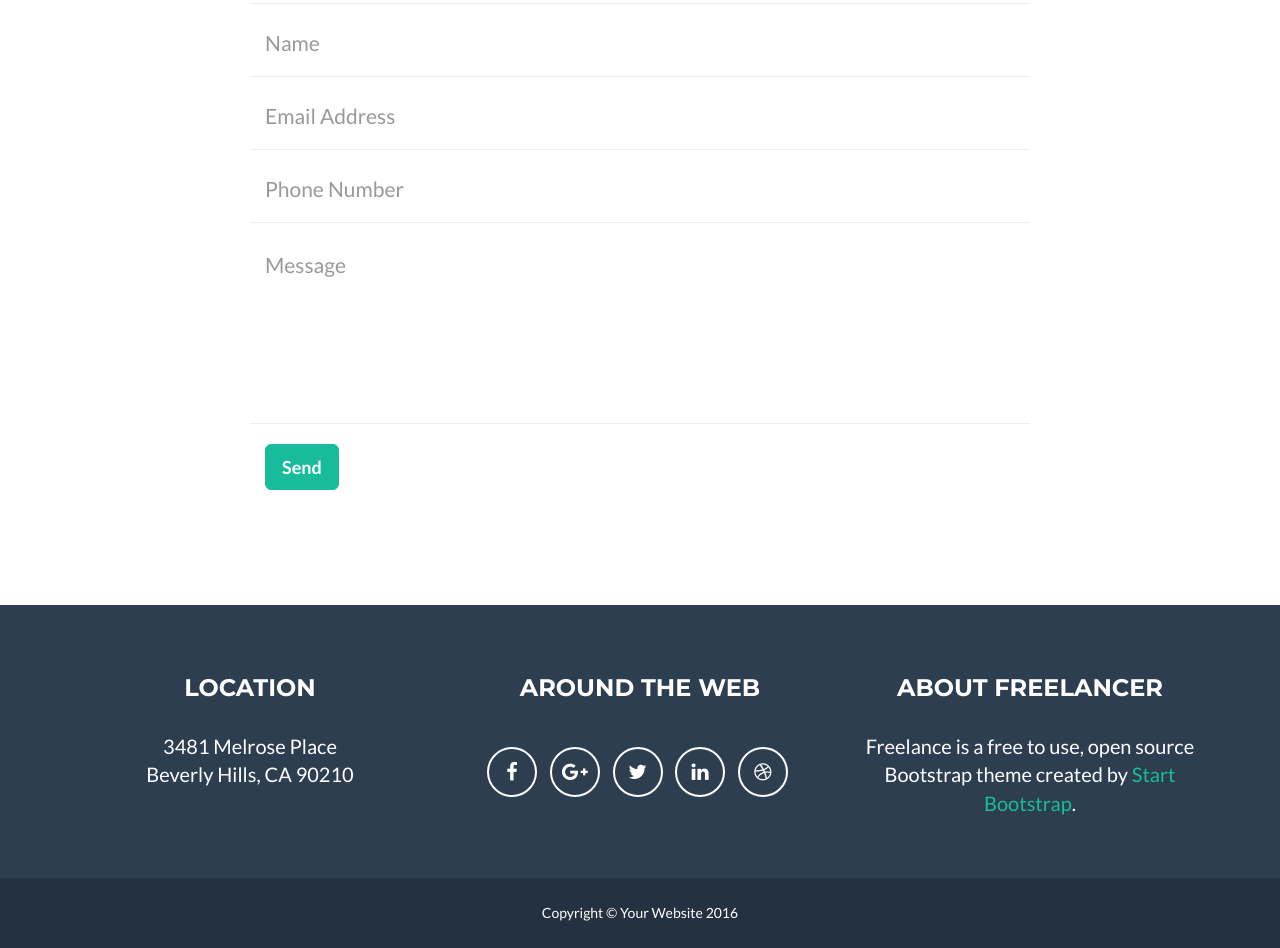
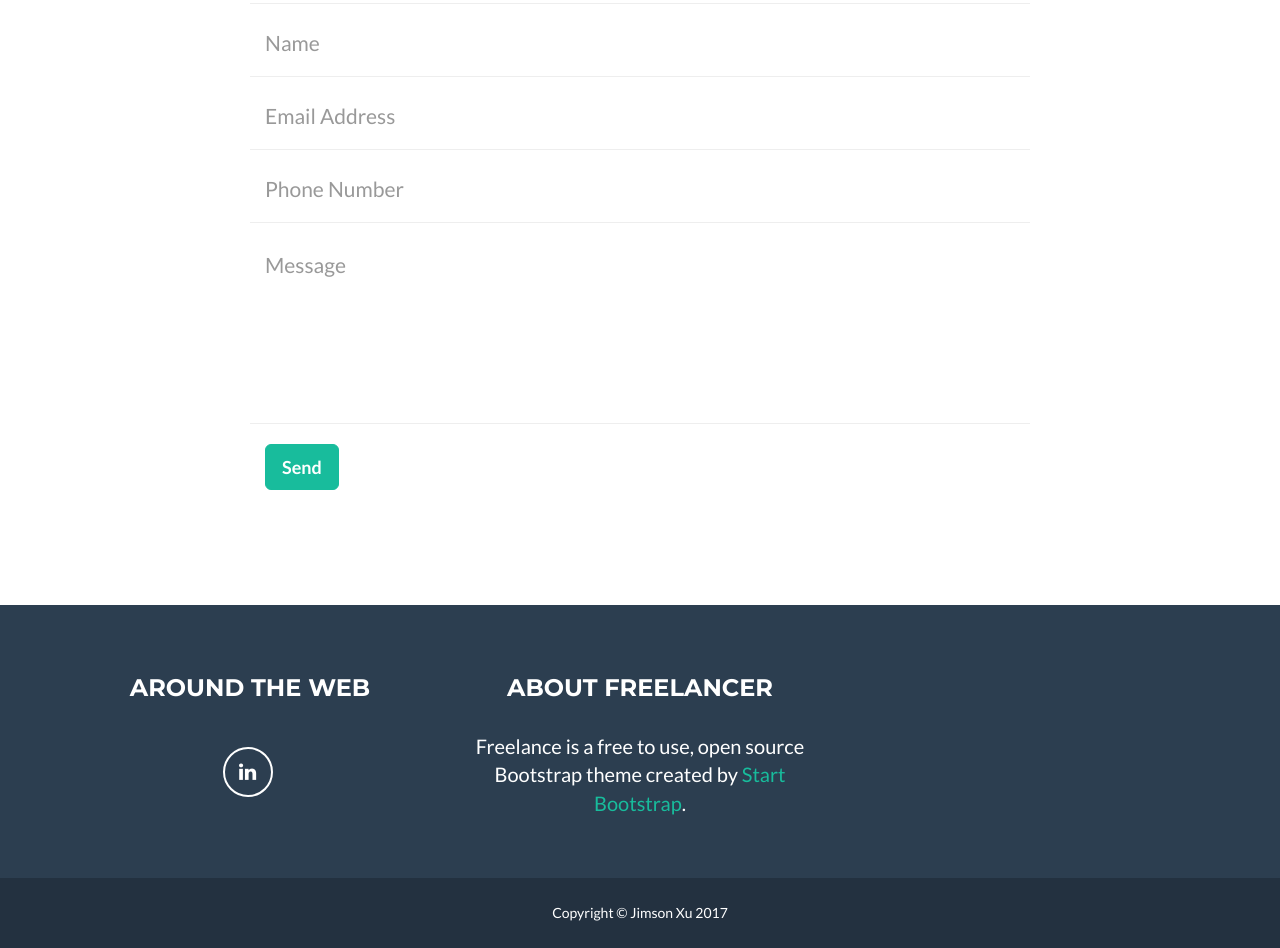
Before and after one commit to jimsonxu/jimsonxu.github.io, a website: page index.html in a window 1280 px wide. Shown: the part 2747-3695 px from the top of the page. Drawn offline with nearby package versions, Linux system fonts and the light colour scheme.

Commit message:
Update footer
Change copyright to my name.
Add a link to my LinkedIn profile.
Remove the location section.

```diff
--- a/index.html
+++ b/index.html
@@ -242,27 +242,10 @@
             <div class="container">
                 <div class="row">
                     <div class="footer-col col-md-4">
-                        <h3>Location</h3>
-                        <p>3481 Melrose Place
-                            <br>Beverly Hills, CA 90210</p>
-                    </div>
-                    <div class="footer-col col-md-4">
                         <h3>Around the Web</h3>
                         <ul class="list-inline">
                             <li>
-                                <a href="#" class="btn-social btn-outline"><i class="fa fa-fw fa-facebook"></i></a>
-                            </li>
-                            <li>
-                                <a href="#" class="btn-social btn-outline"><i class="fa fa-fw fa-google-plus"></i></a>
-                            </li>
-                            <li>
-                                <a href="#" class="btn-social btn-outline"><i class="fa fa-fw fa-twitter"></i></a>
-                            </li>
-                            <li>
-                                <a href="#" class="btn-social btn-outline"><i class="fa fa-fw fa-linkedin"></i></a>
-                            </li>
-                            <li>
-                                <a href="#" class="btn-social btn-outline"><i class="fa fa-fw fa-dribbble"></i></a>
+                                <a href="https://www.linkedin.com/in/jimsonxu" class="btn-social btn-outline"><i class="fa fa-fw fa-linkedin"></i></a>
                             </li>
                         </ul>
                     </div>
@@ -277,7 +260,7 @@
             <div class="container">
                 <div class="row">
                     <div class="col-lg-12">
-                        Copyright &copy; Your Website 2016
+                        Copyright &copy; Jimson Xu 2017
                     </div>
                 </div>
             </div>
```
